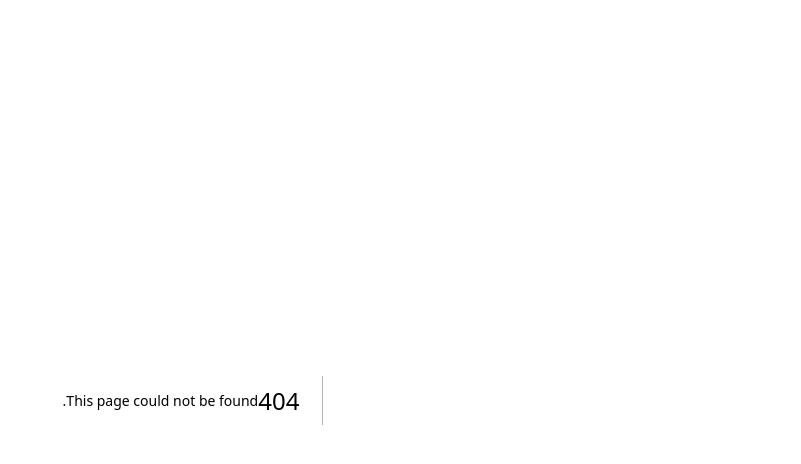
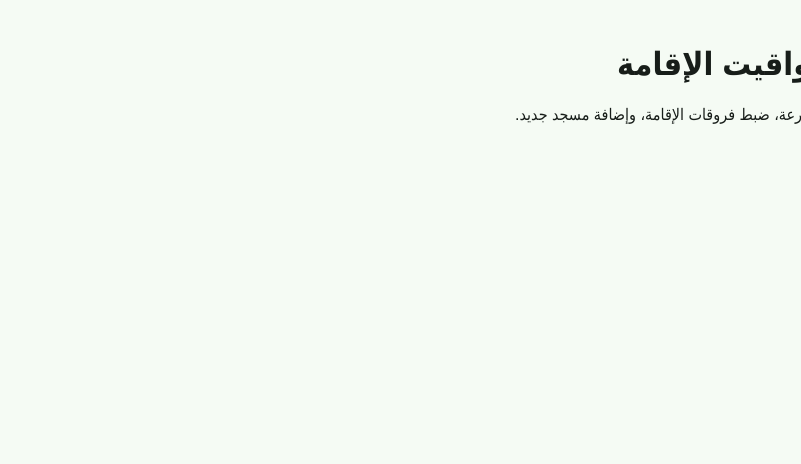
Before and after one commit to Alhamzy/27, a Next.js app: page /admin in a window 1280 px wide. Before the commit this address had no page. Shown: the top 464 px of the page, without its empty margins (479-1280 px from the left). Built offline with nearby package versions, Linux system fonts and the light colour scheme.

Commit message:
Add admin route scaffold

```diff
--- /dev/null
+++ b/src/app/admin/page.tsx
@@ -0,0 +1,8 @@
+export default function AdminPage() {
+  return (
+    <main data-ui-baseline="stitch-27_2" style={{ padding: 24 }}>
+      <h1>إدارة مواقيت الإقامة</h1>
+      <p>تبديل المسجد بسرعة، ضبط فروقات الإقامة، وإضافة مسجد جديد.</p>
+    </main>
+  );
+}
```
